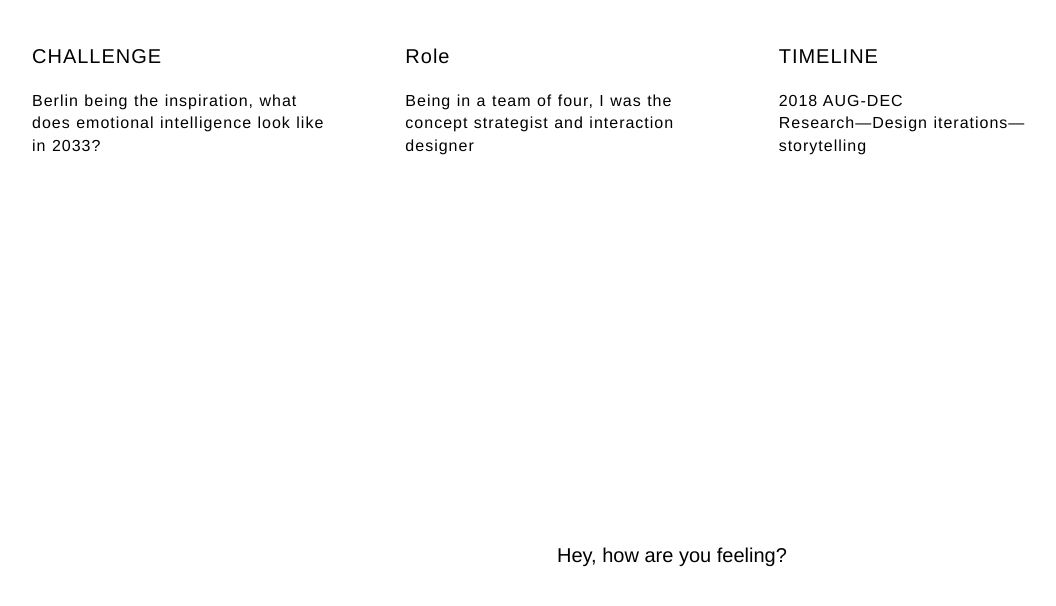
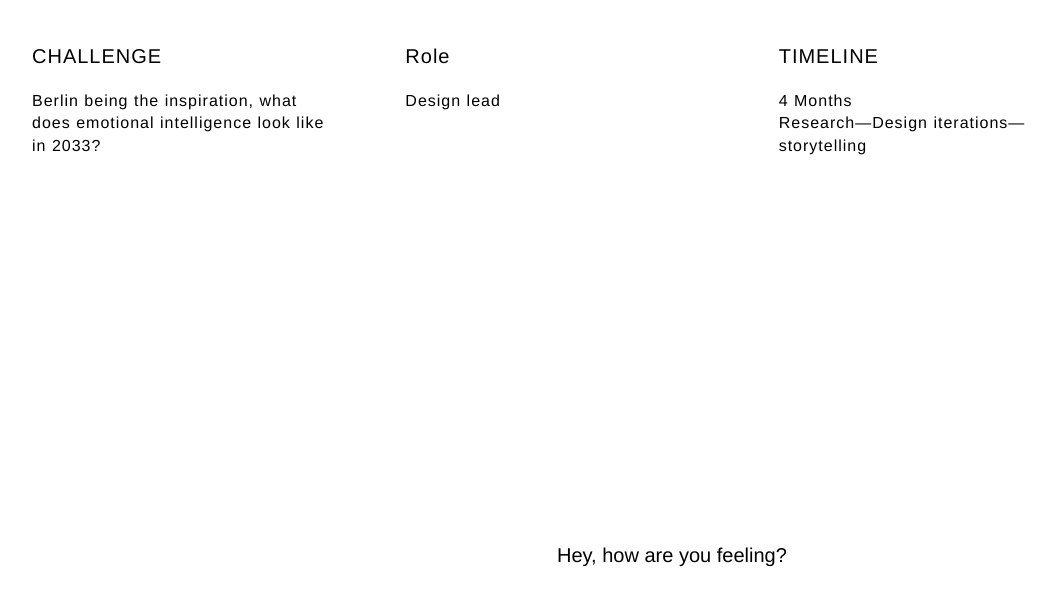
Before and after one commit to flotowstrasse/flotowstrasse.github.io, a plain HTML site: page pbh.html in a window 1280 px wide. Shown: the part 864-1470 px from the top of the page, without its empty margins (48-1104 px from the left). Drawn offline with nearby package versions, Linux system fonts and the light colour scheme; a script that the page names is missing.

Commit message:
Update pbh.html

```diff
--- a/pbh.html
+++ b/pbh.html
@@ -40,12 +40,11 @@
         </div>
         <div class="leading w-full sm:w-1/3 pr-20">
           <p class="mt-5 text-black HelveticaNeue text-xl ">Role</p>
-          <p class="mt-5 text-black HelveticaNeue ">Being in a team of four, I was
-            the concept strategist and interaction designer</p>
+          <p class="mt-5 text-black HelveticaNeue ">Design lead</p>
         </div>
         <div class="leading w-full sm:w-1/3 pr-20">
           <p class="mt-5 text-black HelveticaNeue text-xl ">TIMELINE</p>
-          <p class="mt-5 text-black HelveticaNeue ">2018 AUG-DEC<br />
+          <p class="mt-5 text-black HelveticaNeue ">4 Months<br />
             Research—Design iterations—storytelling</p>
         </div>
       </section>
```
